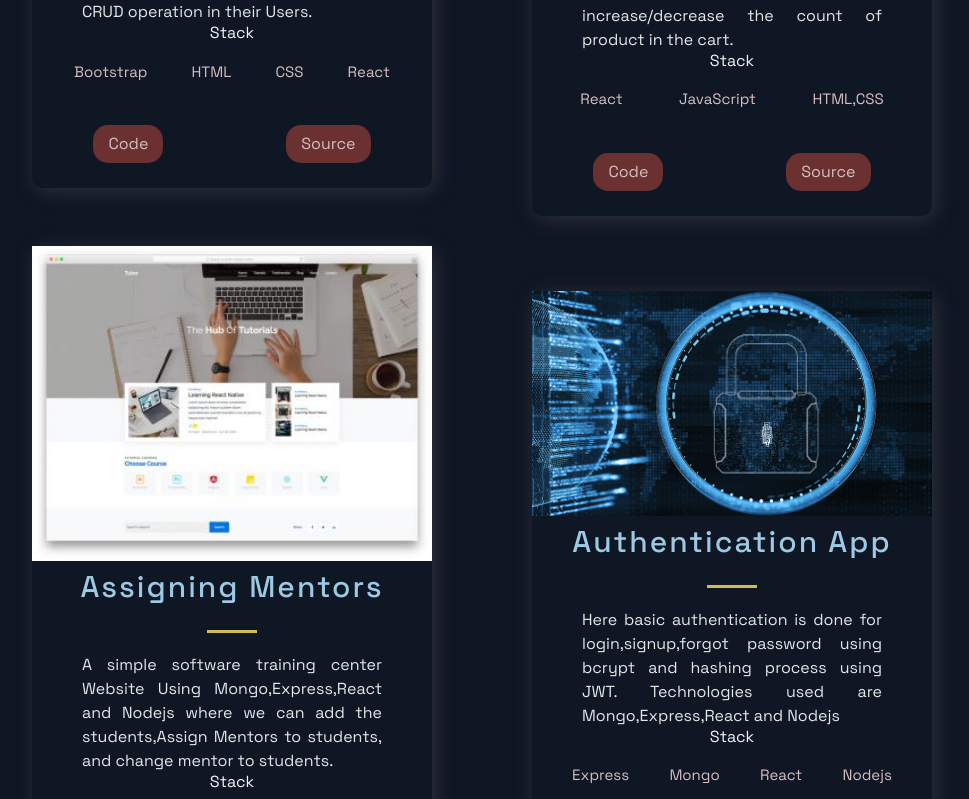
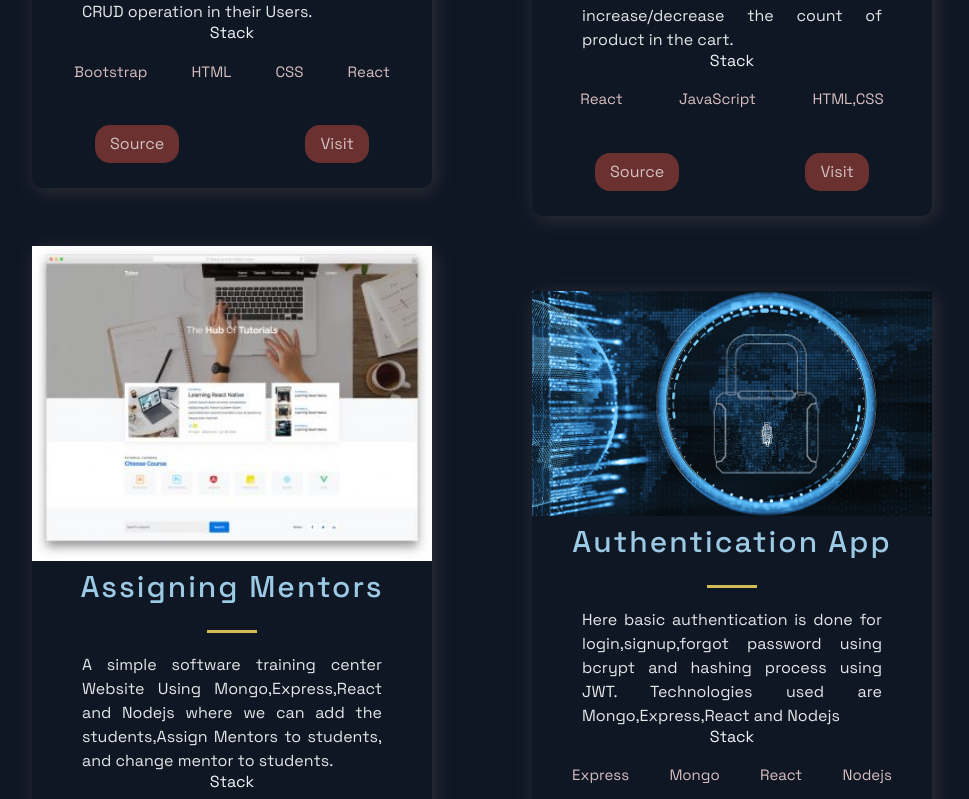
Before and after one commit to Ishwarya-Kanagaraman/My-PortFolio, a Next.js app: page / in a window 1280 px wide. Shown: the part 1341-2140 px from the top of the page, without its empty margins (158-1127 px from the left). Built offline with nearby package versions, Linux system fonts and the light colour scheme.

Commit message:
updated projects

```diff
--- a/src/components/Projects/Projects.js
+++ b/src/components/Projects/Projects.js
@@ -26,8 +26,9 @@ const Projects = () => (
            </TagList>
          </div>
          <UtilityList>
-           <ExternalLinks href={visit} >Code </ExternalLinks>
+
            <ExternalLinks href={source}>Source</ExternalLinks>
+           <ExternalLinks href={visit} >Visit</ExternalLinks>
          </UtilityList>
       </BlogCard>
      ))}
--- a/src/constants/constants.js
+++ b/src/constants/constants.js
@@ -5,7 +5,7 @@ export const projects = [
       image: '/images/adminDashboard.png',
       tags: ['Bootstrap', 'HTML', 'CSS', 'React'],
     source: 'https://github.com/Ishwarya-Kanagaraman/dashboard-crud1',
-    visit: 'crud1	https://60faaba6bee07500b7ebc5db--dashboard-with-crud.netlify.app/',
+    visit: '	https://60faaba6bee07500b7ebc5db--dashboard-with-crud.netlify.app/',
     id: 0,
   },
   {
```
